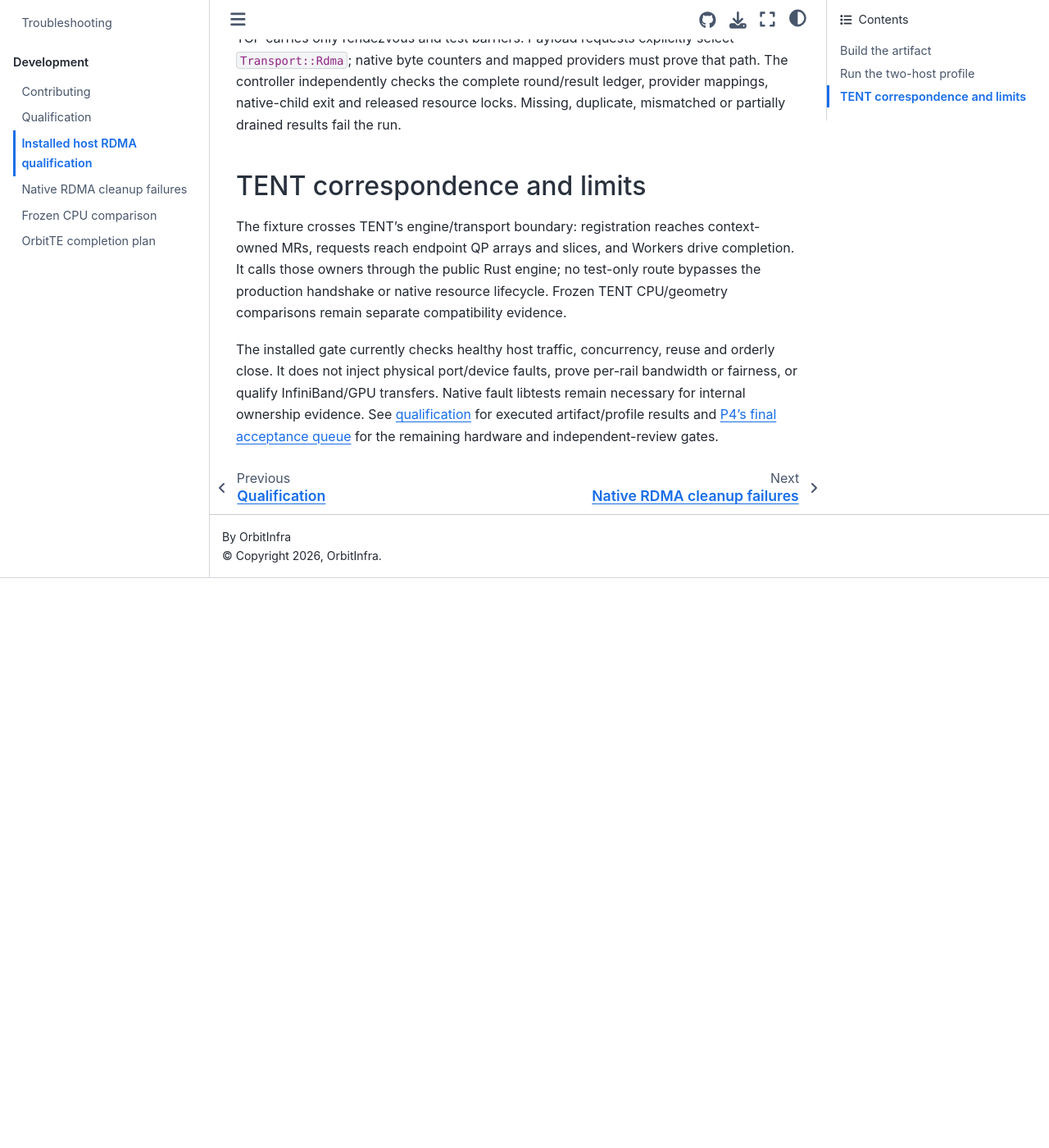
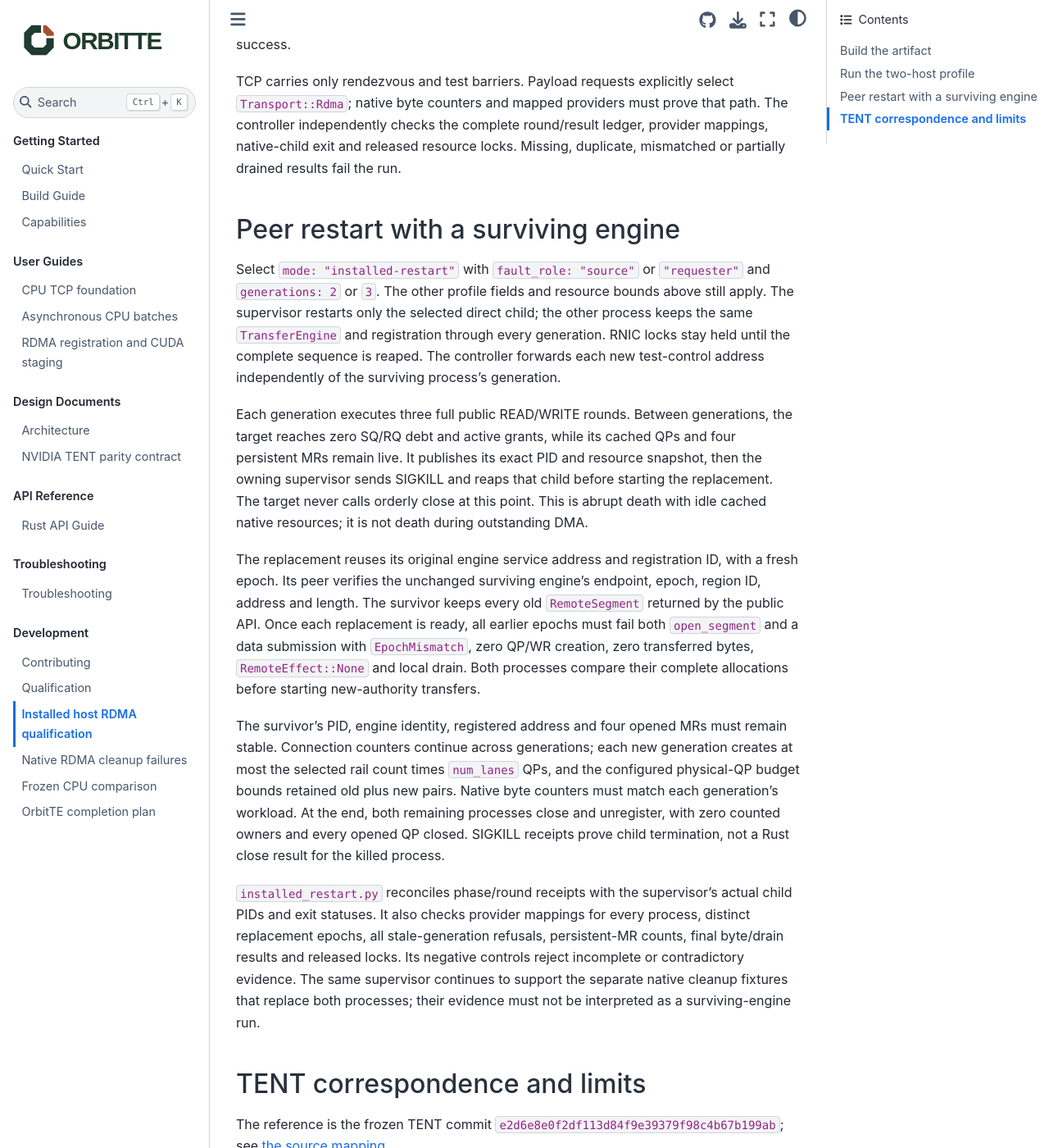
Before and after one commit to OrbitInfra/OrbitTE, a Sphinx documentation site: the page built from docs/installed-host.md, in a window 1280 px wide and 1400 px high, scrolled down 1601 px. Shown: the whole window at 82% size. Built offline with Sphinx 7.4.7 and the Sphinx Book theme 1.1.4, drawn with Linux system fonts in a browser that asks for light colours; before the commit the page ends 2306 px from its top, so only the background shows below that; some of the changed text lies outside the part shown.

Commit message:
docs(rdma): define installed restart scope and TENT owner correspondence

````diff
--- a/docs/installed-host.md
+++ b/docs/installed-host.md
@@ -20,11 +20,14 @@ python3 tests/hardware/build_installed.py \
 ```
 
 The script creates a `.crate`, extracts it into the artifact directory and
-copies its packaged `rdma_host` fixture into an independent consumer package.
+copies its packaged `rdma_host` fixture and resource/restart modules into an
+independent consumer package.
 Cargo fetches the packaged lockfile dependencies first, then resolves OrbitTE
 from that extracted package offline, preserves locked dependency versions, checks formatting/Clippy and installs a release executable
 under `installed/bin/orbitte-rdma-host`. The manifest pins the source commit,
-archive, fixture, consumer lockfile, binary, features and local native libraries.
+archive, every fixture module, consumer lockfile, binary, features and local
+native libraries. `orbitte-installed-host-v2` identifies this test protocol;
+the production public API and wire v14 are unchanged.
 The consumer is an acceptance fixture, not a new production CLI/API.
 
 CI performs this build on stable and Rust 1.85.0 and retains the artifacts.
@@ -72,18 +75,81 @@ that path. The controller independently checks the complete round/result
 ledger, provider mappings, native-child exit and released resource locks.
 Missing, duplicate, mismatched or partially drained results fail the run.
 
+## Peer restart with a surviving engine
+
+Select `mode: "installed-restart"` with `fault_role: "source"` or
+`"requester"` and `generations: 2` or `3`. The other profile fields and resource
+bounds above still apply. The supervisor restarts only the selected direct
+child; the other process keeps the same `TransferEngine` and registration
+through every generation. RNIC locks stay held until the complete sequence is
+reaped. The controller forwards each new test-control address independently of
+the surviving process's generation.
+
+Each generation executes three full public READ/WRITE rounds. Between
+generations, the target reaches zero SQ/RQ debt and active grants, while its
+cached QPs and four persistent MRs remain live. It publishes its exact PID and
+resource snapshot, then the owning supervisor sends SIGKILL and reaps that
+child before starting the replacement. The target never calls orderly close
+at this point. This is abrupt death with idle cached native resources; it is
+not death during outstanding DMA.
+
+The replacement reuses its original engine service address and registration
+ID, with a fresh epoch. Its peer verifies the unchanged surviving engine's
+endpoint, epoch, region ID, address and length. The survivor keeps every old
+`RemoteSegment` returned by the public API. Once each replacement is ready,
+all earlier epochs must fail both `open_segment` and a data submission with
+`EpochMismatch`, zero QP/WR creation, zero transferred bytes,
+`RemoteEffect::None` and local drain. Both processes compare their complete
+allocations before starting new-authority transfers.
+
+The survivor's PID, engine identity, registered address and four opened MRs
+must remain stable. Connection counters continue across generations; each
+new generation creates at most the selected rail count times `num_lanes` QPs,
+and the configured physical-QP budget bounds retained old plus new pairs.
+Native byte counters must match each generation's workload. At the end, both
+remaining processes close and unregister, with zero counted owners and every
+opened QP closed. SIGKILL receipts prove child termination, not a Rust close
+result for the killed process.
+
+`installed_restart.py` reconciles phase/round receipts with the supervisor's
+actual child PIDs and exit statuses. It also checks provider mappings for
+every process, distinct replacement epochs, all stale-generation refusals,
+persistent-MR counts, final byte/drain results and released locks. Its negative
+controls reject incomplete or contradictory evidence. The same supervisor
+continues to support the separate native cleanup fixtures that replace both
+processes; their evidence must not be interpreted as a surviving-engine run.
+
 ## TENT correspondence and limits
 
-The fixture crosses TENT's engine/transport boundary: registration reaches
-context-owned MRs, requests reach endpoint QP arrays and slices, and Workers
-drive completion. It calls those owners through the public Rust engine; no
-test-only route bypasses the production handshake or native resource lifecycle.
-Frozen TENT CPU/geometry comparisons remain separate compatibility evidence.
+The reference is the frozen TENT commit
+`e2d6e8e0f2df113d84f9e39379f98c4b67b199ab`; see
+[the source mapping](architecture.md#correspondence-and-remaining-differences).
 
-The installed gate currently checks healthy host traffic, concurrency, reuse
-and orderly close. It does not inject physical port/device faults, prove
-per-rail bandwidth or fairness, or qualify InfiniBand/GPU transfers. Native
-fault libtests remain necessary for internal ownership evidence. See
-[qualification](qualification.md) for executed artifact/profile results and
+| TENT responsibility | OrbitTE path exercised by the installed consumer |
+| --- | --- |
+| Context/PD and registered buffers outlive individual endpoints | Public registration publishes context-owned persistent MRs; they survive peer process replacement in the live engine |
+| `RdmaEndPoint` checks peer identity/QP arrays, retires a stale bootstrap and reconnects | Endpoint arrays and connection generations fence cached QPs before replacement; data uses the fresh peer authority |
+| Transport `Workers` progress and monitor reclaim | The surviving worker pool keeps servicing the same contexts while new endpoints are admitted |
+
+Frozen TENT's `endpoint.cpp` distinguishes duplicate peer QP arrays from a new
+connection on the same NIC path, retiring the latter for reconnection. OrbitTE
+additionally makes the caller-supplied source epoch explicit in its public
+segment contract. The old segment must fail rather than silently adopt the
+new process's authority. This gate checks that Rust contract and owner
+separation; it is not a TENT wire/API interoperability or native restart oracle.
+
+The main fixture owns public requests, rendezvous and byte checks.
+`rdma_host/resources.rs` owns context selection, registration and drain;
+`rdma_host/restart.rs` owns the peer replacement sequence. No test-only route
+bypasses the production handshake or native resource lifecycle. TCP carries
+test coordination; payload requests remain explicit RDMA.
+
+The installed gate covers healthy host traffic and the declared idle-resource
+process-restart profile. Outstanding-DMA death, lost completions, native
+teardown failures and poisoned-engine recovery still need installed-artifact
+gates. Physical port/device faults, per-rail bandwidth/fairness and
+InfiniBand/GPU transfers are outside this profile. Native fault libtests retain
+their separate internal ownership evidence. See [qualification](qualification.md)
+for executed artifact/profile results and
 [P4's final acceptance queue](completion-plan.md#p4-remaining-delivery) for the
 remaining hardware and independent-review gates.
````
Also changed, not shown: docs/architecture.md (+5 -2 lines), docs/completion-plan.md (+5 -1 lines).
